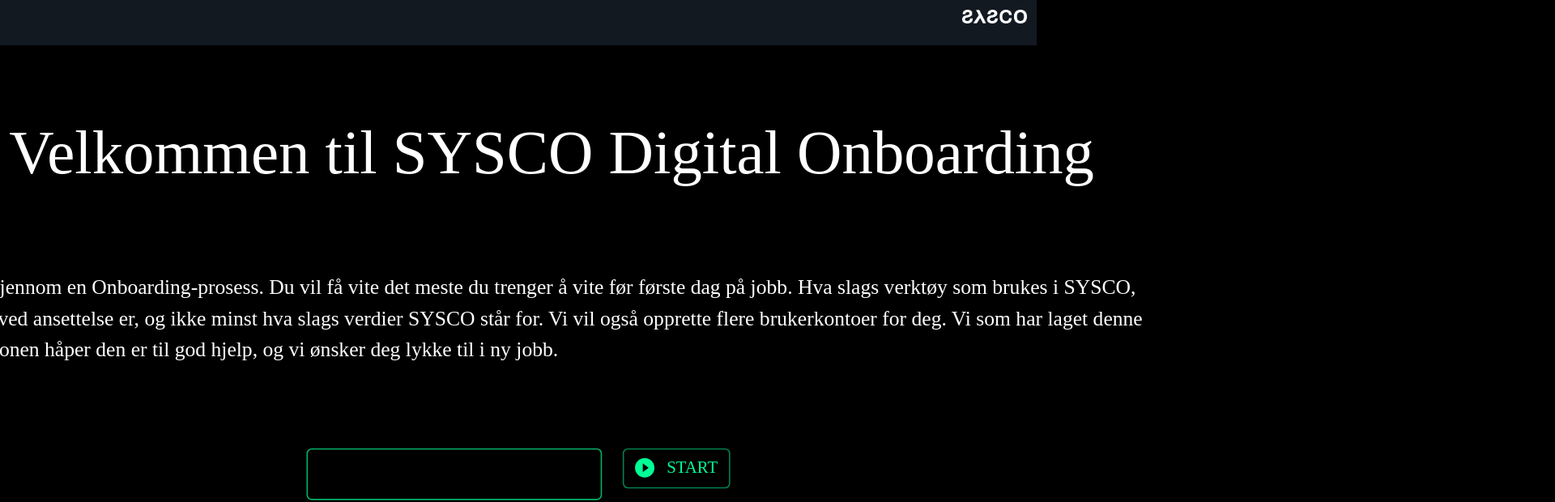
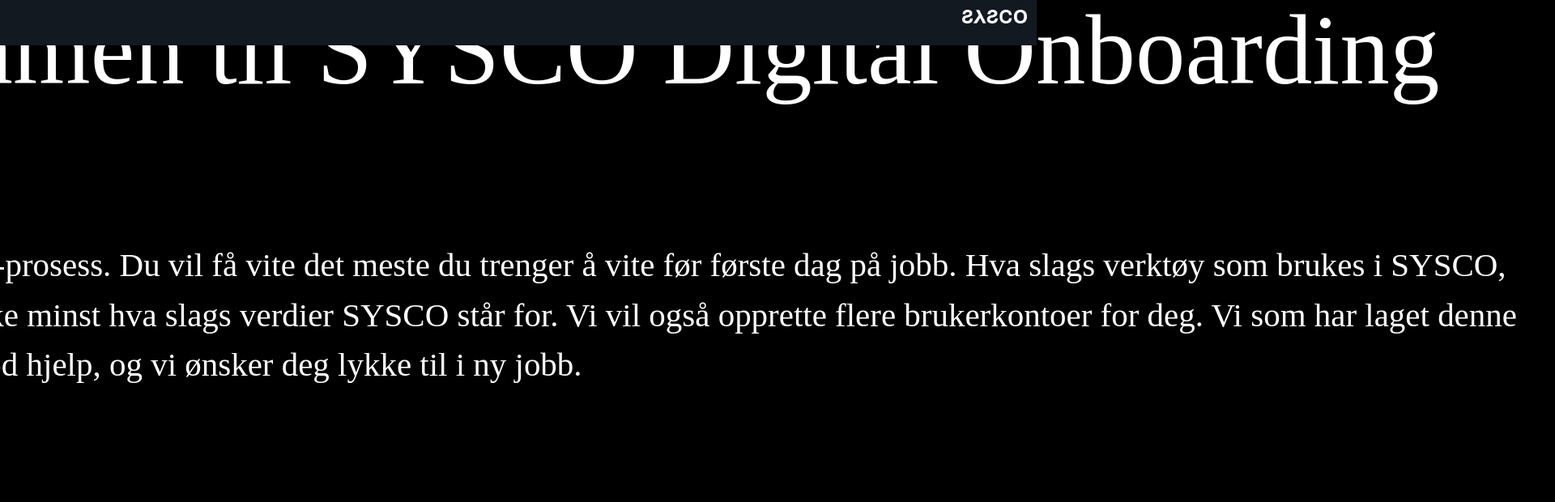
Before and after one commit to VidarErmesjo/SyscoDigitalOnboarding, a React (Create React App) app in the folder client/: page / in a window 1280 px wide. Shown: the top 620 px of the page at 81% size, 1920 px wide, since content can reach past the window. Built offline with nearby package versions, Linux system fonts and the light colour scheme.

Commit message:
Opprydning + bugs (Zustand async)

```diff
--- a/client/src/components/Content/Content.tsx
+++ b/client/src/components/Content/Content.tsx
@@ -1,23 +1,15 @@
 import React from 'react';
 
-import clsx from 'clsx';
-
 import {
+    Box,
     Container,
     createStyles,
-    Grid,
-    IconButton,
     makeStyles,
     Theme,
     Typography,
     useMediaQuery,
     useTheme
 } from '@material-ui/core';
-
-import {
-    ChevronLeft as ChevronLeftIcon,
-    ChevronRight as ChevronRightIcon
-} from '@material-ui/icons';
 
 import {
     Redirect,
@@ -31,7 +23,6 @@ import {
 } from 'react-spring';
 
 import { Zustand } from '../../Zustand';
-
 import { Signup } from '../../routes/Signup';
 import { Intro } from '../../routes/Intro';
 import { Part1 } from '../../routes/Part1';
@@ -41,19 +32,12 @@ import { Part4 } from '../../routes/Part4';
 import { Part5 } from '../../routes/Part5';
 import { Outro } from '../../routes/Outro';
 
-const chevronSize = 200;
-
 const useStyles = makeStyles((theme: Theme) =>
 	createStyles({
-        center: {
-            position: 'absolute',
-            top: '50%',
-            left: '50%',
-            transform: `translate(-50%, -50%)`,
-        },
-        paper: {
-            backgroundColor: theme.palette.primary.main,
-            padding: theme.spacing(2),
+        root: {
+   		    textAlign: 'center',
+			zIndex: 0,
+            transformOrigin: 'center',
         },
     })
 );
@@ -97,12 +81,9 @@ function getActiveStep(step: number) {
 }
 
 export default function Content(props: any) {
-    const [user, currentStep, totalSteps, nextStep, previousStep] = Zustand.useGlobalState((state: any) => [
+    const [user, currentStep] = Zustand.useGlobalState((state: any) => [
         state.user,
         state.currentStep,
-        state.totalSteps,
-        state.nextStep,
-        state.previousStep
     ]);
     const classes = useStyles();
     const theme = useTheme();
@@ -123,14 +104,16 @@ export default function Content(props: any) {
     },[user, history]);
 
     const headerBottom = document.getElementById('header')?.getClientRects()[0].height;
-    const scale = window.innerWidth / window.screen.availWidth;
+    const scaleX = window.innerWidth / window.screen.availWidth;
+    //const scaleY = window.innerHeight / window.screen.availHeight;
 
     return (
         <React.Fragment>
             <Container
                 id="feed"
-                fixed
-                className={classes.center}
+                className={classes.root}
+                style={{ top: headerBottom, transform: `scale(${scaleX})` }}
+                //style={{ top: headerBottom, transform: `scale(${scaleX}, ${scaleY})` }}
                 >
                 <Route exact path="/">
                     {!user
--- a/client/src/routes/Intro/Intro.tsx
+++ b/client/src/routes/Intro/Intro.tsx
@@ -16,15 +16,14 @@ import { useSpring, animated } from 'react-spring';
 const useStyles = makeStyles((theme: Theme) =>
 	createStyles({
         root: {
-            //position: 'absolute',
-            //top: 0,
-            //left: '50%',
-            //transform: `translateY(-50%)`,
+            position: 'absolute',
+            top: '50%',
+            left: '50%',
+            transform: `translate(-50%, -50%)`,
         },
         text: {
-            //fontFamily: theme.typography.fontFamily,
-            //fontWeight: 230,
-            fill: theme.palette.text.primary,
+            fontFamily: theme.typography.fontFamily,
+            fontSize: theme.typography.fontSize,
             userSelect: 'none',
         },
     })
@@ -43,27 +42,21 @@ export default function Intro(props: any) {
         <React.Fragment>
              <animated.div style={style}>
                 <div className={classes.root}>
-                    <svg width="100%" height="100%"
-                        viewBox="0 0 300 100"
+                    <svg
+                        width="80vw"
+                        //height="100%"
+                        //viewBox="0 0 200 200"
                         fill={theme.palette.text.primary}
                         >
                         <text
-                            //textAnchor="middle"
-                            className={classes.text}
                             x={0}
                             y={theme.typography.fontSize}
-                            textLength={theme.typography.fontFamily}
+                            className={classes.text}
                             >
                             {[...new Array(666)].map(() => `Intro.`).join('\n')}
                         </text>
                         <ellipse cx="50" cy="50" rx="50" ry="50"></ellipse>
                     </svg>
-                    {/* <Typography color="textPrimary">
-                        {[...new Array(666)]
-                            .map(
-                            () => `Intro.`,
-                            ).join('\n')}
-                    </Typography> */}
                 </div>
             </animated.div>
         </React.Fragment>
```
